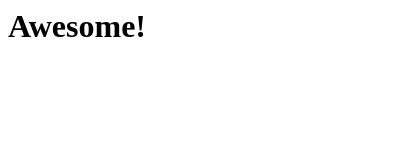
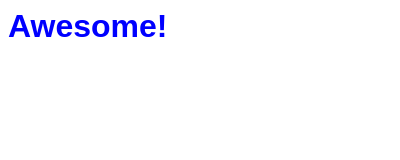
Before and after one commit to compumike08/ipc-demo, an Electron app: page src/countdown.html in a window 400 px wide. Drawn offline with Linux system fonts and the light colour scheme.

Commit message:
Add basic CSS styling

```diff
--- /dev/null
+++ b/src/countdown.css
@@ -0,0 +1,4 @@
+h1 {
+    font-family: sans-serif;
+    color: blue;
+}
--- a/src/countdown.html
+++ b/src/countdown.html
@@ -1,5 +1,7 @@
 <html>
-    <head></head>
+    <head>
+        <link rel="stylesheet" href="countdown.css" />
+    </head>
     <body>
         <h1>Awesome!</h1>
     </body>
```
